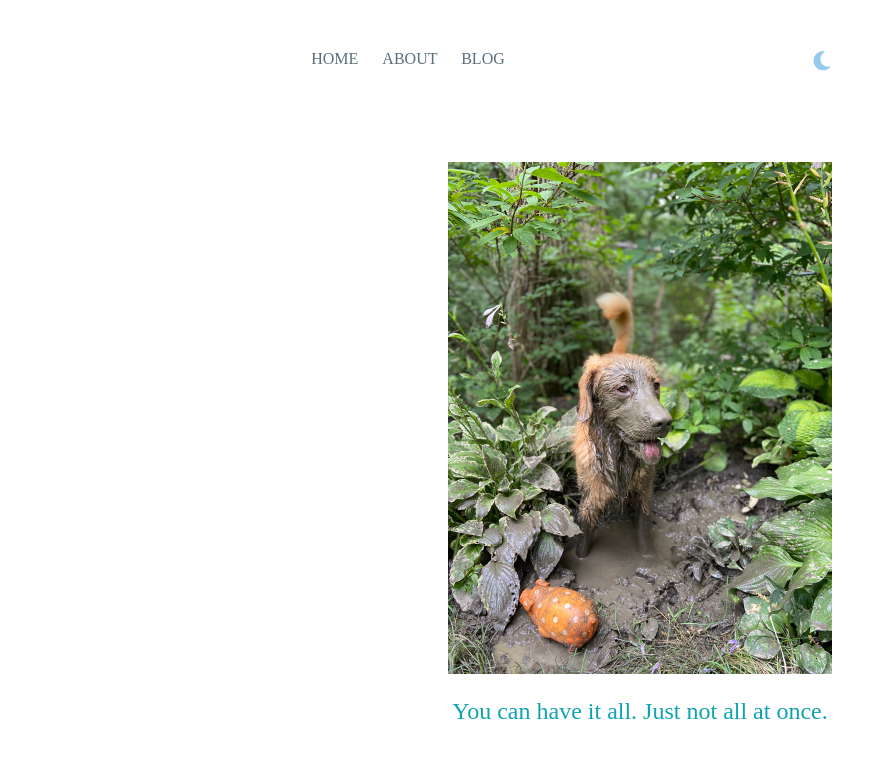
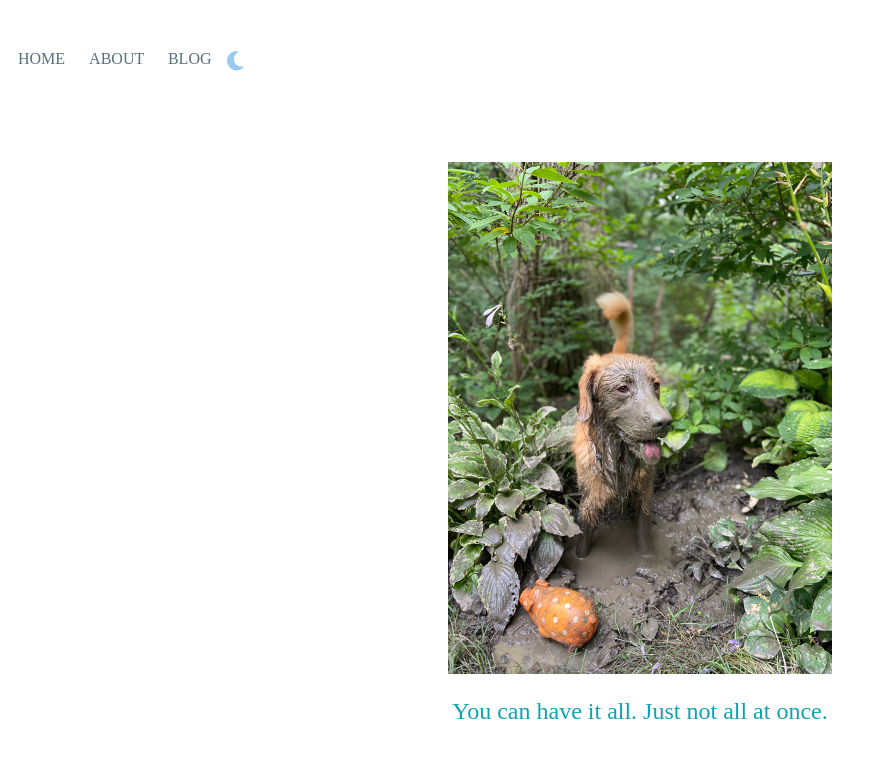
Before and after one commit to vaishnavisen/vaishnavisen.github.io, a Jekyll site: the page built from index.html, in a window 1280 px wide. Shown: the top 758 px of the page, without its empty margins (0-877 px from the left). Built offline with Jekyll 4.4.1, drawn with Linux system fonts in a browser that asks for light colours; nearby versions of some CDN libraries.

Commit message:
Remove width for site nav container

```diff
--- a/_sass/main.scss
+++ b/_sass/main.scss
@@ -87,7 +87,6 @@ em {
   font-size: 1rem;
 }
 .site-nav-container {
-  width: 800px;
   justify-content: center;
   text-align: center;
 }
```
